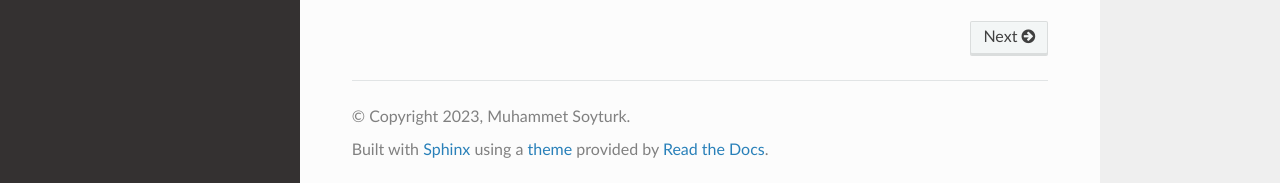
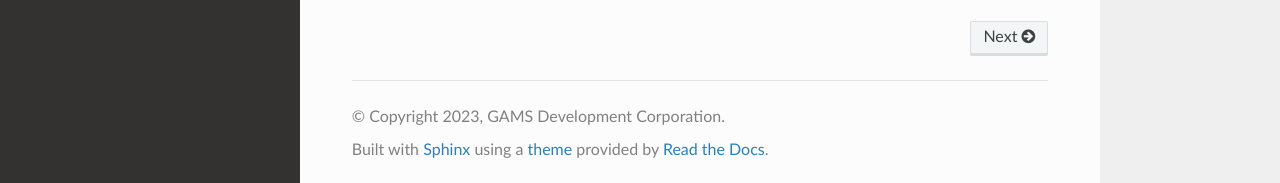
Before and after one commit to justine18/rtd-tutorial, a Sphinx documentation site: the page built from docs/source/index.rst, in a window 1280 px wide and 941 px high. Shown: the part 755-938 px from the top of the window. Built offline with Sphinx 7.4.7 and the Read the Docs theme 2.0.0, drawn with Linux system fonts in a browser that asks for light colours; pages that are not in the unit, such as notebooks, are missing from menus.

Commit message:
change copyright

```diff
--- a/docs/source/conf.py
+++ b/docs/source/conf.py
@@ -7,7 +7,7 @@
 # -- Project information
 
 project = 'GAMSPy'
-copyright = "2023, Muhammet Soyturk"
+copyright = "2023,  GAMS Development Corporation"
 author = "Muhammet Soyturk"
 
 release = '0.1'
```
